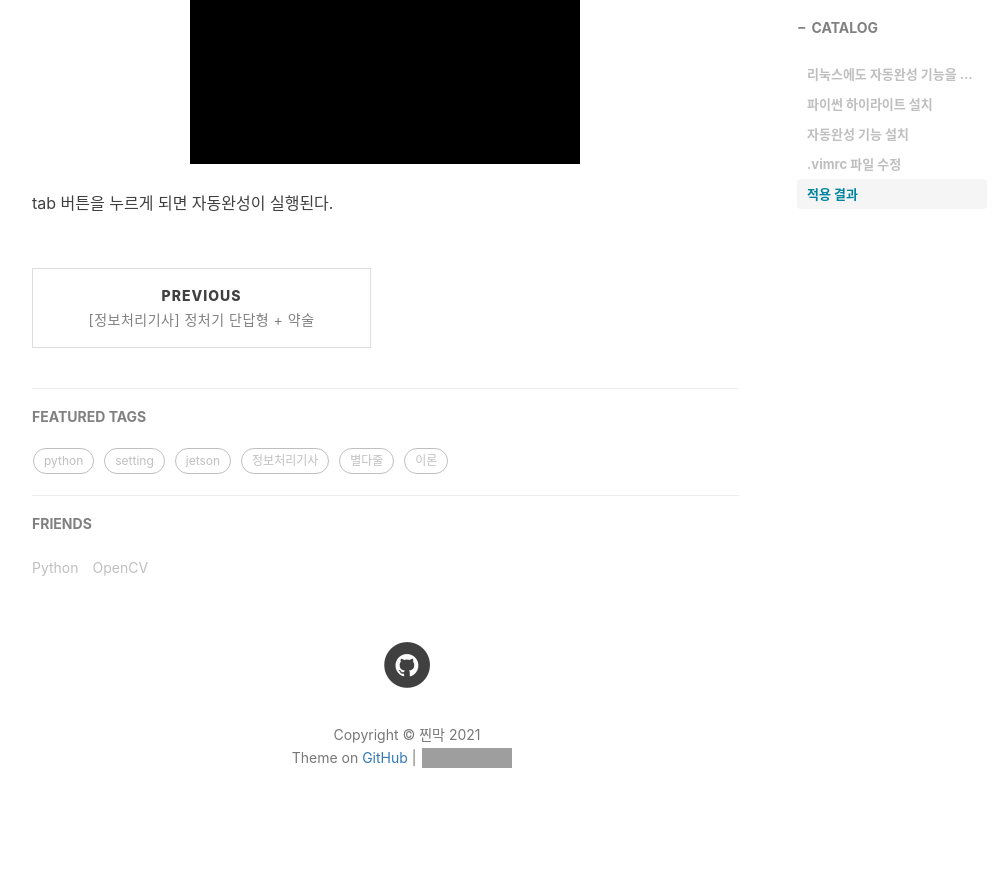
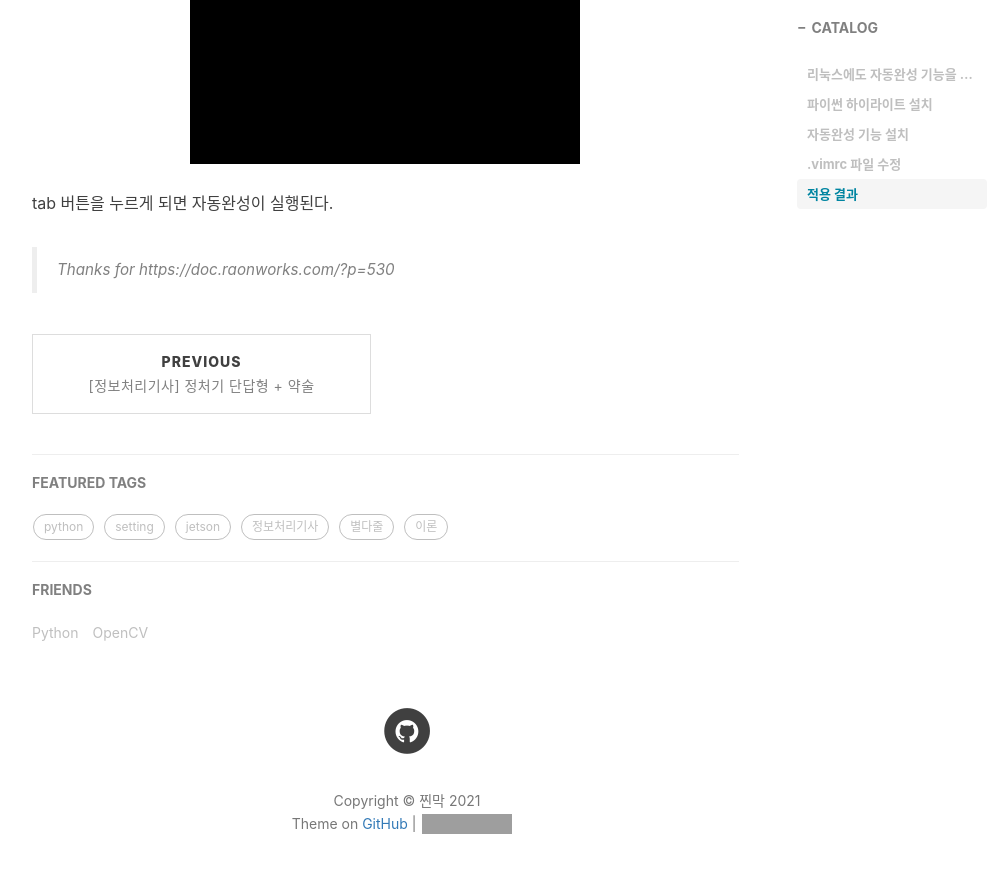
Before and after one commit to fray-cloud/fray-cloud.github.io, a Jekyll site: the page built from _posts/2021-07-07-auto_python_linux.md, in a window 1280 px wide and 900 px high, scrolled down 1774 px. Shown: the top 873 px of the window, without its empty margins (233-1236 px from the left). Built offline with Jekyll 4.4.1, drawn with Linux system fonts in a browser that asks for light colours; nearby versions of some CDN libraries; comment, search, counter and statistics services are not loaded; grey boxes are pictures that could not be loaded.

Commit message:
'edit_post_auto_python'

```diff
--- a/_posts/2021-07-07-auto_python_linux.md
+++ b/_posts/2021-07-07-auto_python_linux.md
@@ -56,3 +56,7 @@ let g:pydiction_location='/home/[user_id]/.vim/pydiction/complete-dict' # [user_
 ### 적용 결과
 <img data-action="zoom" src='{{ "/img/post/auto_python.gif" | relative_url }}' alt='auto python'>
 tab 버튼을 누르게 되면 자동완성이 실행된다.
+
+
+> Thanks for
+> https://doc.raonworks.com/?p=530
```
